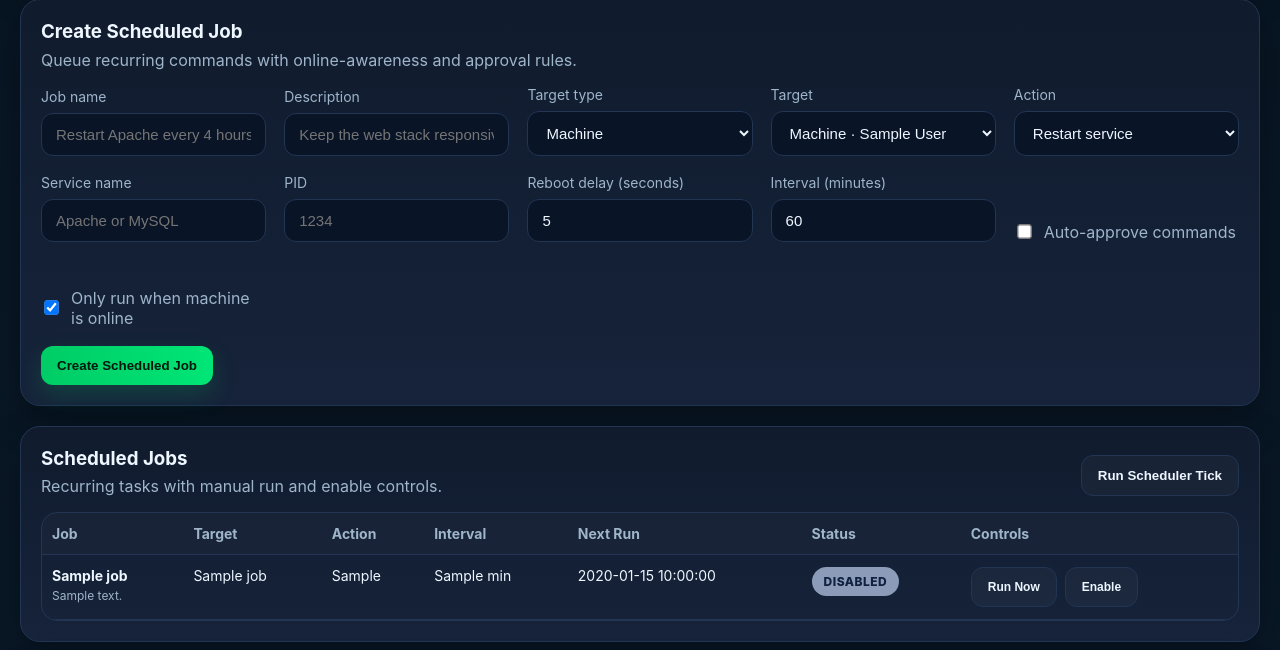
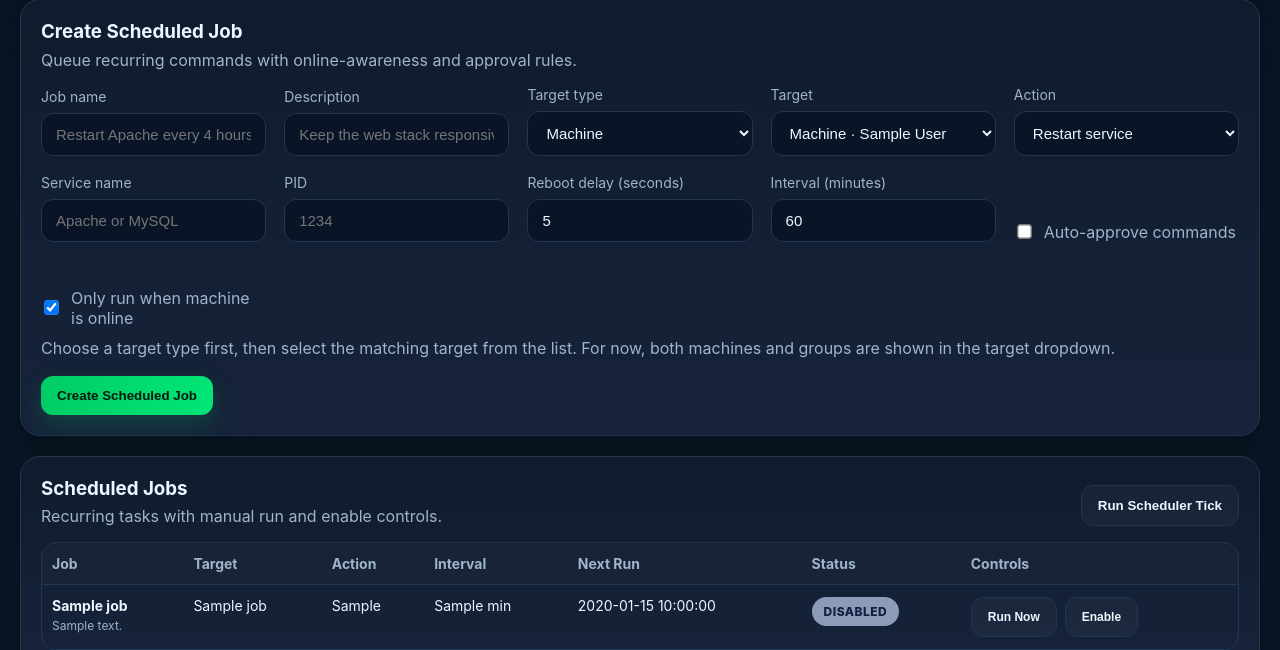
Before and after one commit to trevorleit/livewire, a Flask app: template templates/automation.html in a window 1280 px wide. Shown: the part 874-1524 px from the top of the page. Run offline with Flask 3, Linux system fonts and the light colour scheme; the template is opened without the code that fills it: most values are stand-ins (such as "Sample title", 1, 10 or a date in 2020); data that the repository does not hold is empty; parts of the project's set-up code (start-up, migrations or seed data) failed here and were passed over.

Commit message:
Fix automation target selection with separate machine and group fields

```diff
--- a/templates/automation.html
+++ b/templates/automation.html
@@ -1,45 +1,100 @@
 {% extends "base.html" %}
 {% block content %}
+
 <section class="panel">
   <div class="panel-header">
     <h2>Automation</h2>
     <p>Create groups, assign machines, and schedule recurring actions with a cleaner operator workflow.</p>
   </div>
+
   <div class="two-col-panels">
     <article class="panel">
-      <div class="panel-header"><h3>Create Group</h3><p>Organize machines by role, room, or purpose.</p></div>
+      <div class="panel-header">
+        <h3>Create Group</h3>
+        <p>Organize machines by role, room, or purpose.</p>
+      </div>
+
       <form method="post">
         <input type="hidden" name="form_type" value="create_group">
+
         <div class="settings-grid">
-          <label class="field"><span>Group name</span><input type="text" name="group_name" placeholder="GPU Nodes"></label>
-          <label class="field"><span>Description</span><input type="text" name="description" placeholder="Rendering and AI workstations"></label>
-          <label class="field"><span>Color hex</span><input type="text" name="color_hex" value="#00cc66"></label>
+          <label class="field">
+            <span>Group name</span>
+            <input type="text" name="group_name" placeholder="GPU Nodes" required>
+          </label>
+
+          <label class="field">
+            <span>Description</span>
+            <input type="text" name="description" placeholder="Rendering and AI workstations">
+          </label>
+
+          <label class="field">
+            <span>Color hex</span>
+            <input type="text" name="color_hex" value="#00cc66" placeholder="#00cc66">
+          </label>
         </div>
-        <div class="form-actions"><button type="submit" class="button-primary">Create Group</button></div>
+
+        <div class="form-actions">
+          <button type="submit" class="button-primary">Create Group</button>
+        </div>
       </form>
     </article>
+
     <article class="panel">
-      <div class="panel-header"><h3>Add Machine to Group</h3><p>Quick membership management without leaving the page.</p></div>
+      <div class="panel-header">
+        <h3>Add Machine to Group</h3>
+        <p>Quick membership management without leaving the page.</p>
+      </div>
+
       <form method="post">
         <input type="hidden" name="form_type" value="add_group_member">
+
         <div class="settings-grid">
-          <label class="field"><span>Group</span><select name="group_id">{% for g in groups %}<option value="{{ g.id }}">{{ g.group_name }}</option>{% endfor %}</select></label>
-          <label class="field"><span>Machine</span><select name="machine_id">{% for machine in machines %}<option value="{{ machine.id }}">{{ machine.display_name or machine.hostname }}</option>{% endfor %}</select></label>
+          <label class="field">
+            <span>Group</span>
+            <select name="group_id" required>
+              {% for g in groups %}
+                <option value="{{ g.id }}">{{ g.group_name }}</option>
+              {% endfor %}
+            </select>
+          </label>
+
+          <label class="field">
+            <span>Machine</span>
+            <select name="machine_id" required>
+              {% for machine in machines %}
+                <option value="{{ machine.id }}">{{ machine.display_name or machine.hostname }}</option>
+              {% endfor %}
+            </select>
+          </label>
         </div>
-        <div class="form-actions"><button type="submit" class="button-secondary">Add Member</button></div>
+
+        <div class="form-actions">
+          <button type="submit" class="button-secondary">Add Member</button>
+        </div>
       </form>
     </article>
   </div>
 </section>
 
 <section class="panel">
-  <div class="panel-header"><h3>Current Groups</h3><p>Review memberships and remove machines when needed.</p></div>
+  <div class="panel-header">
+    <h3>Current Groups</h3>
+    <p>Review memberships and remove machines when needed.</p>
+  </div>
+
   {% if groups %}
     <div class="stack-list">
       {% for g in groups %}
       <div class="alert-item">
-        <div class="alert-message"><strong>{{ g.group_name }}</strong></div>
-        {% if g.description %}<div class="alert-meta">{{ g.description }}</div>{% endif %}
+        <div class="alert-message">
+          <strong>{{ g.group_name }}</strong>
+        </div>
+
+        {% if g.description %}
+          <div class="alert-meta">{{ g.description }}</div>
+        {% endif %}
+
         <div style="margin-top:10px;">
           {% for m in g.members %}
             <span class="list-chip">{{ m.display_name or m.hostname }}</span>
@@ -56,27 +111,104 @@
       </div>
       {% endfor %}
     </div>
-  {% else %}<div class="empty-state"><p>No groups created yet.</p></div>{% endif %}
+  {% else %}
+    <div class="empty-state">
+      <p>No groups created yet.</p>
+    </div>
+  {% endif %}
 </section>
 
 <section class="panel">
-  <div class="panel-header"><h3>Create Scheduled Job</h3><p>Queue recurring commands with online-awareness and approval rules.</p></div>
+  <div class="panel-header">
+    <h3>Create Scheduled Job</h3>
+    <p>Queue recurring commands with online-awareness and approval rules.</p>
+  </div>
+
   <form method="post" class="compact-form">
     <input type="hidden" name="form_type" value="create_job">
+
     <div class="settings-grid">
-      <label class="field"><span>Job name</span><input type="text" name="job_name" placeholder="Restart Apache every 4 hours"></label>
-      <label class="field"><span>Description</span><input type="text" name="description" placeholder="Keep the web stack responsive"></label>
-      <label class="field"><span>Target type</span><select name="target_type"><option value="machine">Machine</option><option value="group">Group</option></select></label>
-      <label class="field"><span>Target</span><select name="target_id">{% for machine in machines %}<option value="{{ machine.id }}">Machine · {{ machine.display_name or machine.hostname }}</option>{% endfor %}{% for g in groups %}<option value="{{ g.id }}">Group · {{ g.group_name }}</option>{% endfor %}</select></label>
-      <label class="field"><span>Action</span><select name="action_type"><option value="restart_service">Restart service</option><option value="stop_process">Stop process</option><option value="reboot_machine">Reboot machine</option></select></label>
-      <label class="field"><span>Service name</span><input type="text" name="service_name" placeholder="Apache or MySQL"></label>
-      <label class="field"><span>PID</span><input type="number" name="pid" placeholder="1234"></label>
-      <label class="field"><span>Reboot delay (seconds)</span><input type="number" name="delay_seconds" value="5"></label>
-      <label class="field"><span>Interval (minutes)</span><input type="number" name="interval_minutes" value="60"></label>
-      <label class="checkbox-field"><input type="checkbox" name="auto_approve"> Auto-approve commands</label>
-      <label class="checkbox-field"><input type="checkbox" name="only_when_online" checked> Only run when machine is online</label>
+      <label class="field">
+        <span>Job name</span>
+        <input type="text" name="job_name" placeholder="Restart Apache every 4 hours" required>
+      </label>
+
+      <label class="field">
+        <span>Description</span>
+        <input type="text" name="description" placeholder="Keep the web stack responsive">
+      </label>
+
+      <label class="field">
+        <span>Target type</span>
+        <select name="target_type" required>
+          <option value="machine">Machine</option>
+          <option value="group">Group</option>
+        </select>
+      </label>
+
+      <label class="field">
+        <span>Target</span>
+        <select name="target_id" required>
+          <optgroup label="Machines">
+            {% for machine in machines %}
+              <option value="{{ machine.id }}">Machine · {{ machine.display_name or machine.hostname }}</option>
+            {% endfor %}
+          </optgroup>
+          <optgroup label="Groups">
+            {% for g in groups %}
+              <option value="{{ g.id }}">Group · {{ g.group_name }}</option>
+            {% endfor %}
+          </optgroup>
+        </select>
+      </label>
+
+      <label class="field">
+        <span>Action</span>
+        <select name="action_type" required>
+          <option value="restart_service">Restart service</option>
+          <option value="stop_process">Stop process</option>
+          <option value="reboot_machine">Reboot machine</option>
+        </select>
+      </label>
+
+      <label class="field">
+        <span>Service name</span>
+        <input type="text" name="service_name" placeholder="Apache or MySQL">
+      </label>
+
+      <label class="field">
+        <span>PID</span>
+        <input type="number" name="pid" placeholder="1234">
+      </label>
+
+      <label class="field">
+        <span>Reboot delay (seconds)</span>
+        <input type="number" name="delay_seconds" value="5" min="0">
+      </label>
+
+      <label class="field">
+        <span>Interval (minutes)</span>
+        <input type="number" name="interval_minutes" value="60" min="1" required>
+      </label>
+
+      <label class="checkbox-field">
+        <input type="checkbox" name="auto_approve">
+        Auto-approve commands
+      </label>
+
+      <label class="checkbox-field">
+        <input type="checkbox" name="only_when_online" checked>
+        Only run when machine is online
+      </label>
     </div>
-    <div class="form-actions"><button type="submit" class="button-primary">Create Scheduled Job</button></div>
+
+    <div class="helper-text" style="margin-top:10px;">
+      Choose a target type first, then select the matching target from the list. For now, both machines and groups are shown in the target dropdown.
+    </div>
+
+    <div class="form-actions">
+      <button type="submit" class="button-primary">Create Scheduled Job</button>
+    </div>
   </form>
 </section>
 
@@ -86,6 +218,7 @@
       <h3>Scheduled Jobs</h3>
       <p>Recurring tasks with manual run and enable controls.</p>
     </div>
+
     <form method="post">
       <input type="hidden" name="form_type" value="tick_scheduler">
       <button class="button-secondary" type="submit">Run Scheduler Tick</button>
@@ -157,16 +290,37 @@
 </section>
 
 <section class="panel">
-  <div class="panel-header"><h3>Recent Scheduler Runs</h3><p>Latest execution records for troubleshooting and QA.</p></div>
+  <div class="panel-header">
+    <h3>Recent Scheduler Runs</h3>
+    <p>Latest execution records for troubleshooting and QA.</p>
+  </div>
+
   <div class="table-wrap">
     <table>
-      <thead><tr><th>Job</th><th>Status</th><th>Summary</th><th>Recorded</th></tr></thead>
+      <thead>
+        <tr>
+          <th>Job</th>
+          <th>Status</th>
+          <th>Summary</th>
+          <th>Recorded</th>
+        </tr>
+      </thead>
       <tbody>
         {% for row in recent_runs %}
-          <tr><td>{{ row.job_name if row.job_name is defined else row.job_id }}</td><td>{{ row.status }}</td><td>{{ row.summary_text }}</td><td>{{ row.created_at }}</td></tr>
-        {% else %}<tr><td colspan="4">No scheduler runs yet.</td></tr>{% endfor %}
+          <tr>
+            <td>{{ row.job_name if row.job_name is defined else row.job_id }}</td>
+            <td>{{ row.status }}</td>
+            <td>{{ row.summary_text }}</td>
+            <td>{{ row.created_at }}</td>
+          </tr>
+        {% else %}
+          <tr>
+            <td colspan="4">No scheduler runs yet.</td>
+          </tr>
+        {% endfor %}
       </tbody>
     </table>
   </div>
 </section>
+
 {% endblock %}
```
Also changed, not shown: routes/automation.py (+59 -29 lines).
